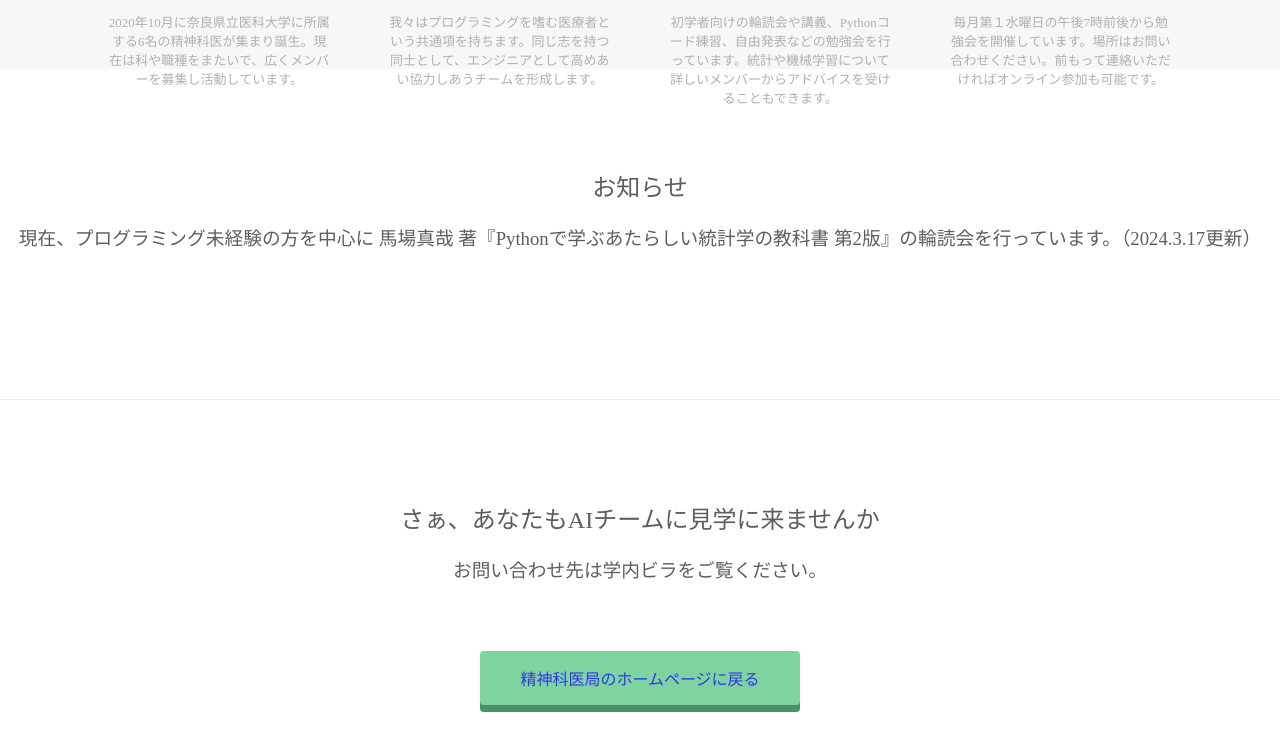
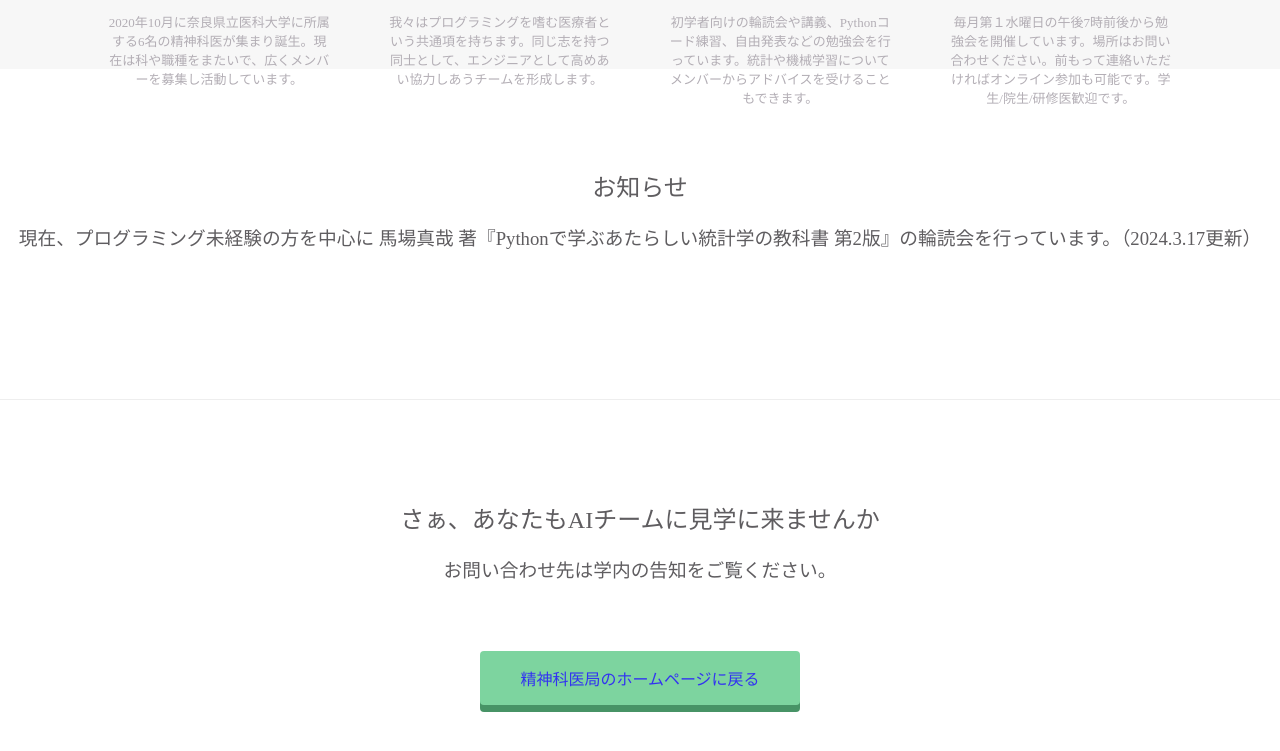
Before and after one commit to Naraidai-AI-team/homepage, a plain HTML site: page index.html in a window 1280 px wide. Shown: the part 843-1594 px from the top of the page. Drawn offline with Linux system fonts and the light colour scheme.

Commit message:
Update index.html

```diff
--- a/index.html
+++ b/index.html
@@ -53,14 +53,14 @@
             <img src="https://prog-8.com/images/html/advanced/ruby.png">
             <p>活動内容</p>
           </div>
-          <p class="text-contents">初学者向けの輪読会や講義、Pythonコード練習、自由発表などの勉強会を行っています。統計や機械学習について詳しいメンバーからアドバイスを受けることもできます。</p>
+          <p class="text-contents">初学者向けの輪読会や講義、Pythonコード練習、自由発表などの勉強会を行っています。統計や機械学習についてメンバーからアドバイスを受けることもできます。</p>
         </div>
         <div class="lesson">
           <div class="lesson-icon">
             <img src="https://prog-8.com/images/html/advanced/php.png">
             <p>活動形式</p>
           </div>
-          <p class="text-contents">毎月第１水曜日の午後7時前後から勉強会を開催しています。場所はお問い合わせください。前もって連絡いただければオンライン参加も可能です。</p>
+          <p class="text-contents">毎月第１水曜日の午後7時前後から勉強会を開催しています。場所はお問い合わせください。前もって連絡いただければオンライン参加も可能です。学生/院生/研修医歓迎です。</p>
         </div>
       </div>
       <div class="clear"></div>
@@ -78,7 +78,7 @@
     <div class="container">
       <div class="heading">
         <h2>さぁ、あなたもAIチームに見学に来ませんか</h2>
-        <h3>お問い合わせ先は学内ビラをご覧ください。</h3>
+        <h3>お問い合わせ先は学内の告知をご覧ください。</h3>
       </div>
       <span class="btn message">
         <a href="https://psy.naramed-u.ac.jp/theme.html">精神科医局のホームページに戻る</a>
```
